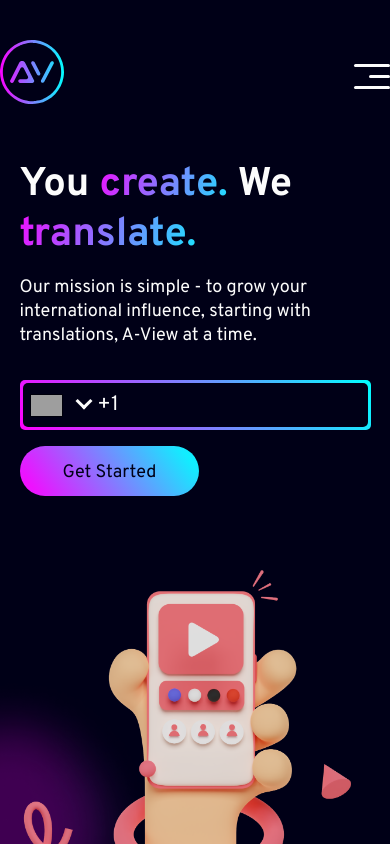
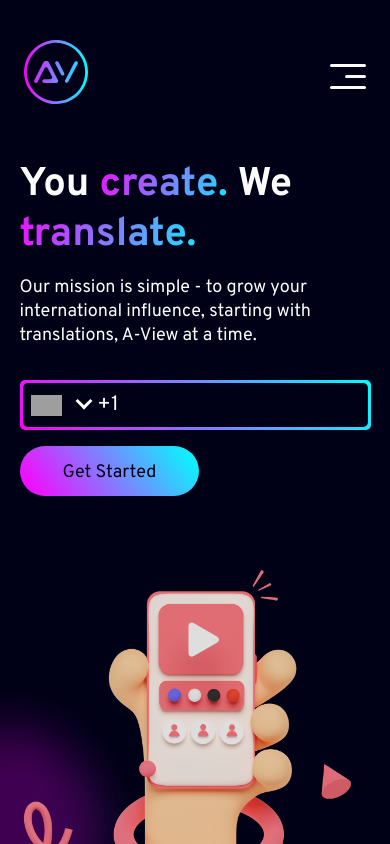
Before and after one commit to Aview-International/aviewint-website, a Next.js app: page / in a window 390 px wide. Shown: the top 844 px of the page. Built offline with nearby package versions, Linux system fonts and the light colour scheme; grey boxes are pictures that could not be loaded.

Commit message:
Fix header and footer spacing on mobile devices

```diff
--- a/styles/globals.css
+++ b/styles/globals.css
@@ -4,7 +4,7 @@
 
 @layer components {
   .navigation {
-    @apply md:mx-auto md:w-[95%];
+    @apply mx-s3 md:mx-auto md:w-[95%];
   }
 
   .section {
@@ -39,9 +39,9 @@
     @apply text-lg text-white md:text-xl;
   }
   .phone-number input {
-    @apply bg-transparent w-full;
+    @apply w-full bg-transparent;
   }
-  .phone-number input:focus{
+  .phone-number input:focus {
     @apply outline-none;
   }
   .phone-number > div {
@@ -94,7 +94,7 @@
   .remove-highlight {
     -webkit-tap-highlight-color: transparent;
   }
-  .header-animation{
+  .header-animation {
     animation: fadeInDown 0.95s ease-in-out 0s 1 normal none running;
     transition: all 0.3s cubic-bezier(0.645, 0.045, 0.355, 1);
   }
```
